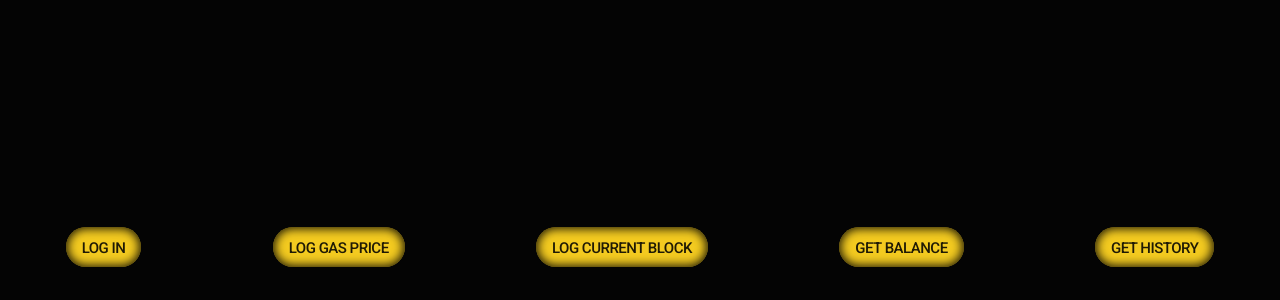
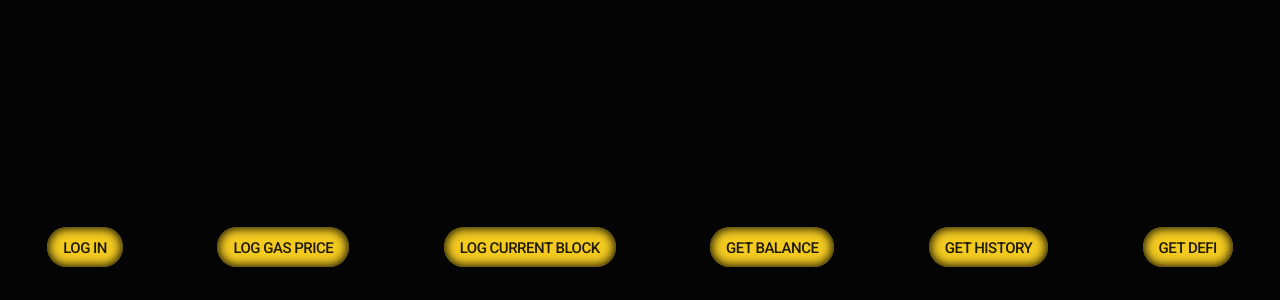
Before and after one commit to Gblumentals/react-eth, a React (Create React App) app: page / in a window 1280 px wide. Shown: the part 500-800 px from the top of the page. Built offline with nearby package versions, Linux system fonts and the light colour scheme.

Commit message:
Added Defi service and page

```diff
--- a/package.json
+++ b/package.json
@@ -13,6 +13,7 @@
     "@types/node": "^16.11.17",
     "@types/react": "^17.0.38",
     "@types/react-dom": "^17.0.11",
+    "axios": "^0.24.0",
     "ethers": "^5.5.2",
     "react": "^17.0.2",
     "react-dom": "^17.0.2",
--- /dev/null
+++ b/src/components/Defi/index.tsx
@@ -0,0 +1,52 @@
+import useStyles from './style';
+
+
+import { DataGrid } from '@material-ui/data-grid';
+import Paper from '@material-ui/core/Paper';
+
+
+const columns = [
+  { field: 'id', headerName: 'Nonce', width: 90 },
+  { field: 'name', headerName: 'Name', width: 90 },
+  {
+    field: 'category',
+    headerName: 'Category',
+    width: 150,
+  },
+  {
+    field: 'chain',
+    headerName: 'Chain',
+    width: 150,
+  },
+  {
+    field: 'value',
+    headerName: 'TVL (USD)',
+    width: 150,
+    valueGetter: (params: any) => {
+      return params.value.total.USD.value
+    }
+  }
+];
+
+
+type Props = {
+  projects: Object[]
+}
+
+const Defi = (props: Props) => {
+  const classes = useStyles()
+
+  return (
+    <Paper elevation={3} classes={{root: classes.paper}}>
+      <DataGrid
+      rows={props.projects}
+      columns={columns}
+      pageSize={10}
+      checkboxSelection
+      disableSelectionOnClick
+      />
+    </Paper>
+  );
+}
+
+export default Defi;
--- /dev/null
+++ b/src/components/Defi/style.ts
@@ -0,0 +1,20 @@
+import { makeStyles } from '@material-ui/core/styles';
+
+const useStyles = makeStyles((theme) => ({
+  root: {
+    margin: 'auto'
+  },
+  paper: {
+    display: 'flex',
+    // backgroundColor: theme.palette.primary.light,
+    height: 'calc( 100vh - 200px )',
+    width: 'calc( 100vw - 100px )'
+  },
+  balanceWrapper: {
+    margin: 'auto',
+    fontSize: 24,
+    color: theme.palette.primary.dark
+  }
+}));
+
+export default useStyles
--- a/src/components/Page/index.tsx
+++ b/src/components/Page/index.tsx
@@ -1,15 +1,18 @@
 import { useState } from 'react';
 import useStyles from './style';
 import ether from '../../services/ether'
+import defi from '../../services/defi'
 
 import Button from '../Button';
 import Balance from '../Balance';
 import History from '../History';
+import Defi from '../Defi';
 
 const Page = () => {
   const classes = useStyles()
   const [balance, setBalance] = useState('')
   const [history, setHistory] = useState([])
+  const [projects, setProjects] = useState([])
 
   return (
     <div className={classes.root}>
@@ -19,6 +22,10 @@ const Page = () => {
         )}
         { history.length && (
           <History history={history} />
+        )}
+
+        { projects.length && (
+          <Defi projects={projects} />
         )}
       </div>
       <div className={classes.buttonWrapper}>
@@ -84,6 +91,19 @@ const Page = () => {
         >
           Get History
         </Button>
+        <Button
+          variant="contained"
+          color="primary"
+          className={classes.button}
+          onClick={() => {
+            defi.setProjects().then((defiProjects) => {
+              console.log('DeFi projects', defiProjects)
+              setProjects(defiProjects)
+            }).catch(e => console.log(e))
+          }}
+        >
+          Get DeFi
+        </Button>
       </div>
   </div>
   );
--- /dev/null
+++ b/src/services/defi.ts
@@ -0,0 +1,24 @@
+import axios from 'axios';
+import config from '../config';
+
+const defi = () => {
+  let defiProjects: any = null;
+
+  const setProjects = async() => {
+    // NOTE: move url somewhere
+    const res = await axios.get(
+      `https://data-api.defipulse.com/api/v1/defipulse/api/GetProjects?api-key=${config.defipulse}`
+    )
+
+    if (res.status === 200) {
+      defiProjects = res.data
+      return defiProjects
+    }
+  }
+
+  return {
+    setProjects
+  }
+}
+
+export default defi();
--- a/src/services/ether.ts
+++ b/src/services/ether.ts
@@ -1,4 +1,5 @@
 import { ethers } from 'ethers';
+
 
 const ether = () => {
   let web3Provider: any = null;
@@ -50,6 +51,10 @@ const ether = () => {
     return await etherscanProvider.getHistory(wallet);
   }
 
+  const resolveName = async(ens: string) => {
+    return await etherscanProvider.resolveName(ens);
+  }
+
   return {
     getWallet,
     getSigner,
@@ -59,7 +64,8 @@ const ether = () => {
     getGasPrice,
     getTransaction,
     getTransactionReceipt,
-    getHistory
+    getHistory,
+    resolveName
   }
 };
 
```
Also changed, not shown: 1 other file (tests, documents, lock files or other folders).
